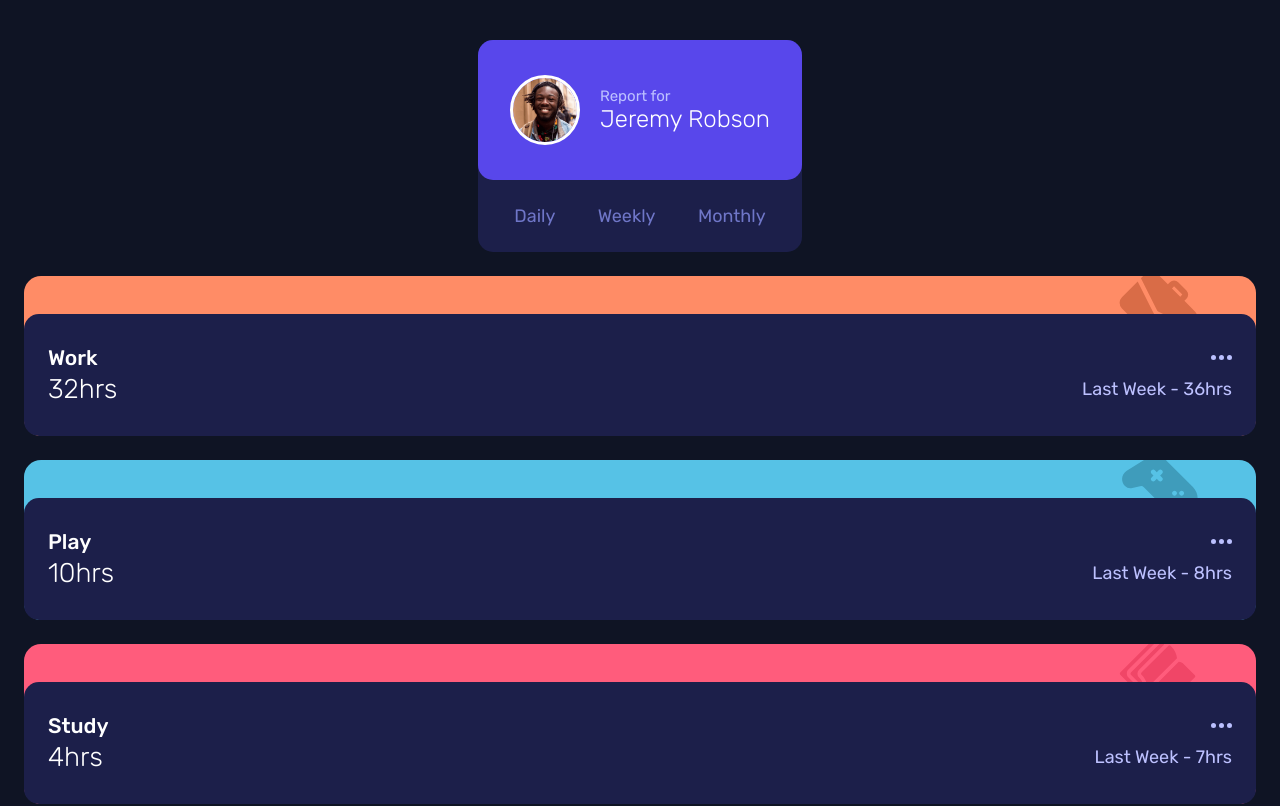
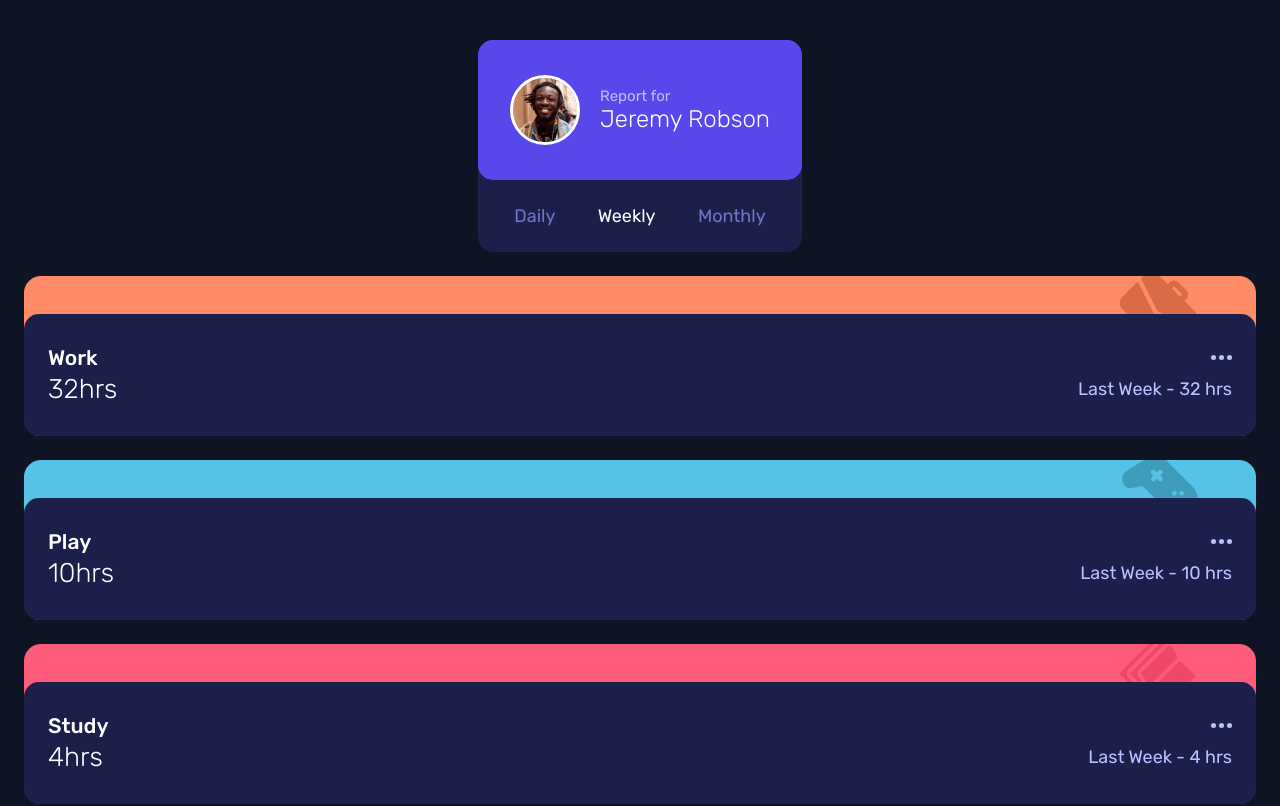
Before and after one commit to hhamza1/fem-time-tracking-dashboard, a React (Create React App) app: page / in a window 1280 px wide. Shown: the top 806 px of the page. Built offline with nearby package versions, Linux system fonts and the light colour scheme.

Commit message:
Added the sorting functionality

```diff
--- a/src/App.js
+++ b/src/App.js
@@ -1,4 +1,4 @@
-import React from 'react';
+import React, {useState} from 'react';
 
 import { ReportSorter , ImgContainer, ReportContainer} from './components/StyledComponents';
 
@@ -17,6 +17,8 @@ import data from './data/data.json';
 import './App.scss';
 
 function App() {
+
+  const [timeframe, setTimeFrame] = useState('weekly');
 
   const handleIcon = (icon) =>{
     switch(icon) {
@@ -37,6 +39,11 @@ function App() {
     }
   }
 
+  const getTimeFrame = e => {
+    const frame = e.target.getAttribute('data-timeframe');
+    setTimeFrame(frame);
+  }
+
 
 
 
@@ -54,27 +61,32 @@ function App() {
           </div>
         </div>
         <div className='sorting-container'>
-            <button className='sorting-btn'>Daily</button>
-            <button className='sorting-btn'>Weekly</button>
-            <button className='sorting-btn'>Monthly</button>
+            <button
+              className={timeframe === 'daily' ? 'sorting-btn selected' : 'sorting-btn'}
+              data-timeframe="daily"
+              onClick={(e) => getTimeFrame(e)}>Daily</button>
+            <button className={timeframe === 'weekly' ? 'sorting-btn selected' : 'sorting-btn'}  data-timeframe="weekly" onClick={(e) => getTimeFrame(e)}>Weekly</button>
+            <button className={timeframe === 'monthly' ? 'sorting-btn selected' : 'sorting-btn'}  data-timeframe="monthly" onClick={(e) => getTimeFrame(e)}>Monthly</button>
           </div>
       </ReportSorter>
       {
         data.map((el, index) => {
+
+
           return (
             <ReportContainer
-              index={index}
+              key={index}
               color={el.title}
               icon={handleIcon(el.title)}
             >
             <div className="tracking-details">
               <div className='top-section'>
                 <h3>{el.title}</h3>
-                <img src={Ellipsis} alt="test"/>
+                <img src={Ellipsis} alt="More Details"/>
               </div>
               <div className='bottom-section'>
-                <h2>{el.timeframes.weekly.current}hrs</h2>
-                <p>Last Week - {el.timeframes.weekly.previous}hrs</p>
+                <h2>{el.timeframes[timeframe].current}hrs</h2>
+                <p>Last Week - {el.timeframes[timeframe].current} hrs</p>
               </div>
             </div>
             </ReportContainer>
--- a/src/App.scss
+++ b/src/App.scss
@@ -45,11 +45,15 @@
     font-family: inherit;
     color: hsla(235, 45%, 61%, 1);
     transition: all .3s ease-in-out;
+    cursor: pointer;
 
-    &:hover {
+    &:hover,  {
         color: #fff;
     }
+}
 
+.selected {
+    color: #fff;
 }
 
 
@@ -57,6 +61,13 @@
     background-color: hsla(236, 45%, 20%, 1);
     padding: 28px 24px;
     border-radius: 15px;
+
+    transition: all .3s ease-in-out;
+
+    &:hover {
+        background-color: hsla(236, 41%, 34%, 1);
+
+    }
 }
 
 .top-section, .bottom-section {
--- a/src/components/StyledComponents.js
+++ b/src/components/StyledComponents.js
@@ -68,4 +68,5 @@ export const ReportContainer = styled.div`
     display: flex;
     flex-direction: column;
     justify-content: flex-end;
+    cursor: pointer;
 `;
```
